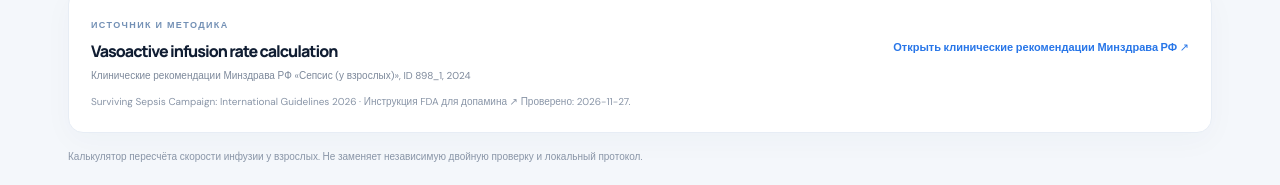
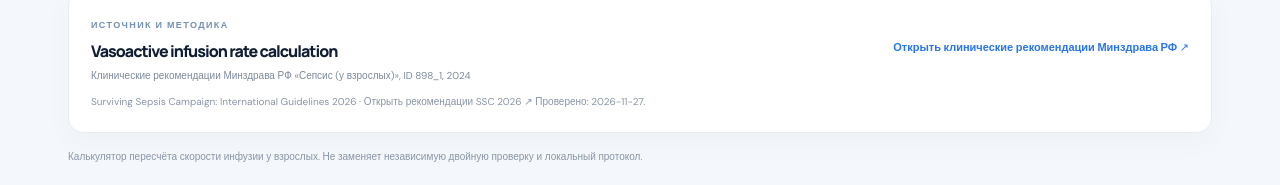
Before and after one commit to Whiterx/medcalc-pro-next, a React (Vite) app: page /medcalc-pro-next/calculators/vasopressors in a window 1280 px wide. Shown: the part 645-830 px from the top of the page. Built offline with nearby package versions, Linux system fonts and the light colour scheme.

Commit message:
fix: correct SSC guideline link label

```diff
--- a/src/calculators/pharmacotherapy/VasopressorsCalculator.tsx
+++ b/src/calculators/pharmacotherapy/VasopressorsCalculator.tsx
@@ -117,7 +117,7 @@ export default function VasopressorsCalculator() {
       <section className="reference-panel">
         <div><span className="panel-kicker">ИСТОЧНИК И МЕТОДИКА</span><h2>{VASOPRESSORS_REFERENCE.title}</h2><p>{VASOPRESSORS_REFERENCE.guideline}</p></div>
         <a href={VASOPRESSORS_REFERENCE.guidelineUrl} target="_blank" rel="noreferrer">Открыть клинические рекомендации Минздрава РФ ↗</a>
-        <small>{VASOPRESSORS_REFERENCE.supportingGuideline} · <a href={VASOPRESSORS_REFERENCE.supportingUrl} target="_blank" rel="noreferrer">Инструкция FDA для допамина ↗</a> Проверено: {VASOPRESSORS_REFERENCE.accessed}.</small>
+        <small>{VASOPRESSORS_REFERENCE.supportingGuideline} · <a href={VASOPRESSORS_REFERENCE.supportingUrl} target="_blank" rel="noreferrer">Открыть рекомендации SSC 2026 ↗</a> Проверено: {VASOPRESSORS_REFERENCE.accessed}.</small>
       </section>
       <p className="calculator-disclaimer">Калькулятор пересчёта скорости инфузии у взрослых. Не заменяет независимую двойную проверку и локальный протокол.</p>
     </main>
```
